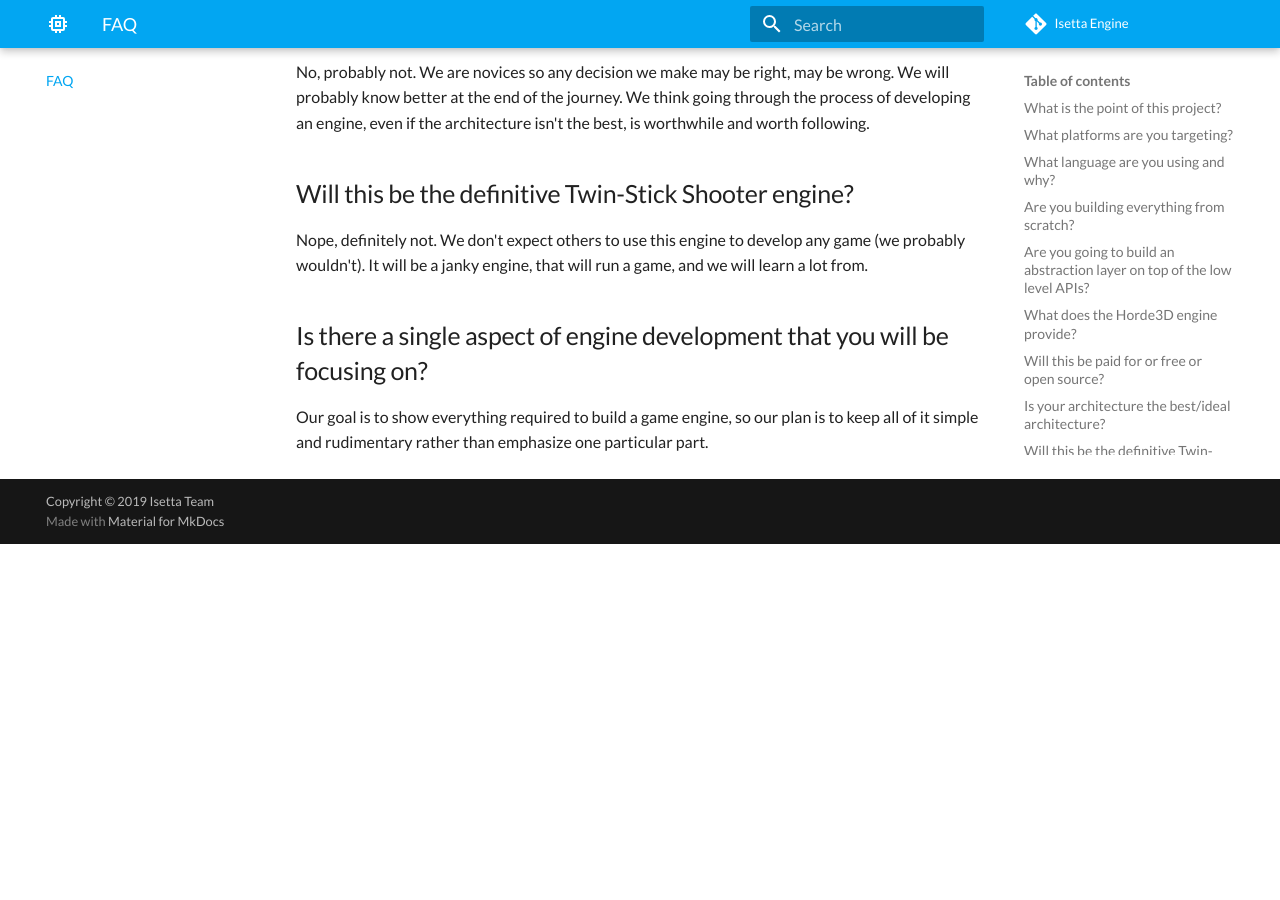
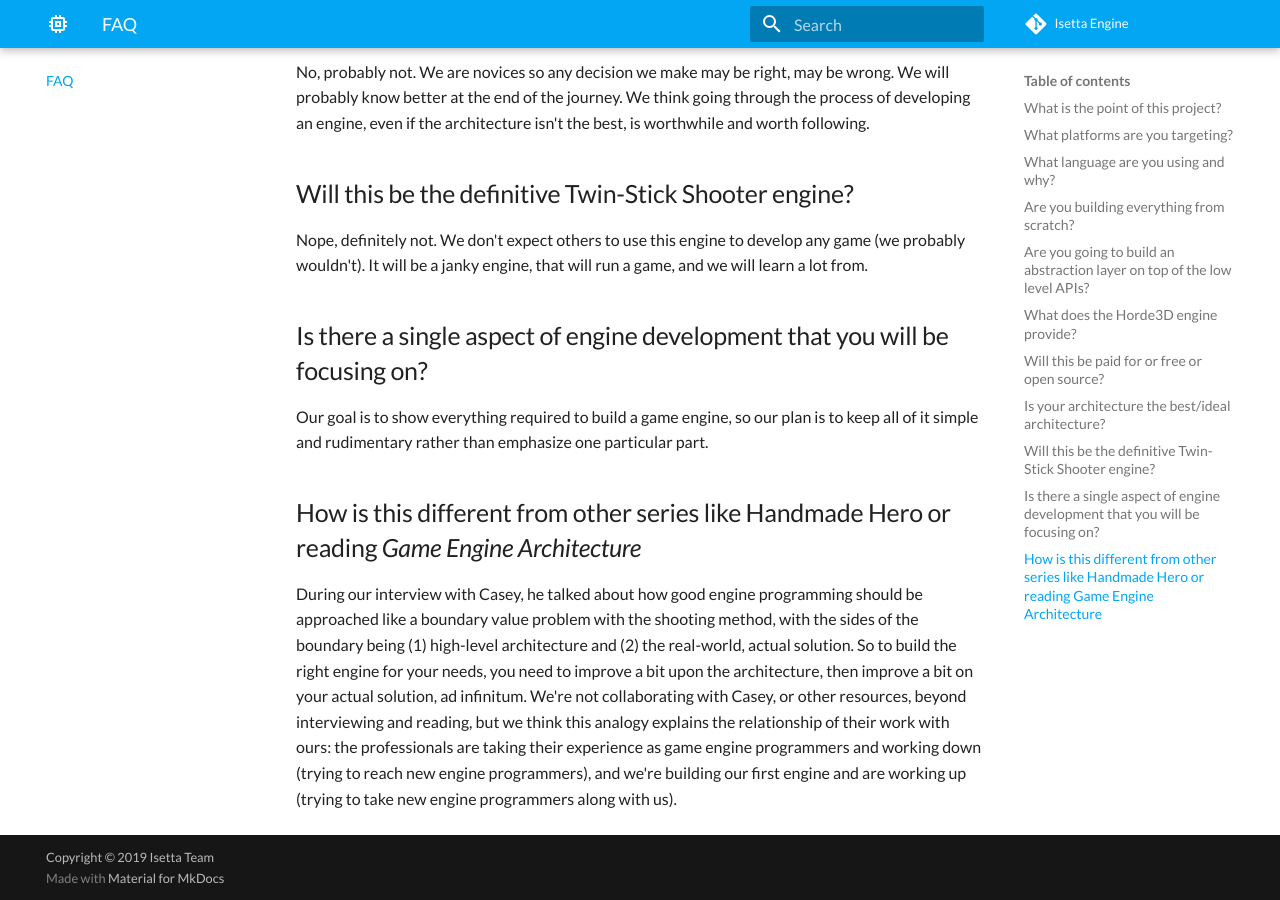
Before and after one commit to Isetta-Team/Isetta-Website-Raw, an MkDocs documentation site: the page built from docs/faq.md, in a window 1280 px wide and 900 px high, scrolled down 1223 px. Built offline with MkDocs 1.6.1 and Material for MkDocs 9.7.7, drawn with Linux system fonts in a browser that asks for light colours; comment, search, counter and statistics services are not loaded; before the commit the page ends 1767 px from its top, so only the background shows below that.

Commit message:
Added in relation to HmH in FAQ

```diff
--- a/docs/faq.md
+++ b/docs/faq.md
@@ -30,3 +30,6 @@ Nope, definitely not. We don't expect others to use this engine to develop any g
 
 ## Is there a single aspect of engine development that you will be focusing on?
 Our goal is to show everything required to build a game engine, so our plan is to keep all of it simple and rudimentary rather than emphasize one particular part.
+
+## How is this different from other series like Handmade Hero or reading *Game Engine Architecture*
+During our interview with Casey, he talked about how good engine programming should be approached like a boundary value problem with the shooting method, with the sides of the boundary being (1) high-level architecture and (2) the real-world, actual solution. So to build the right engine for your needs, you need to improve a bit upon the architecture, then improve a bit on your actual solution, ad infinitum. We're not collaborating with Casey, or other resources, beyond interviewing and reading, but we think this analogy explains the relationship of their work with ours: the professionals are taking their experience as game engine programmers and working down (trying to reach new engine programmers), and we're building our first engine and are working up (trying to take new engine programmers along with us).
```
